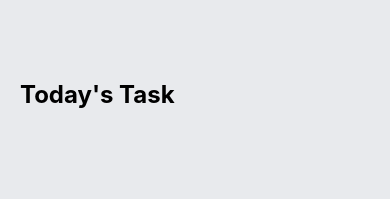
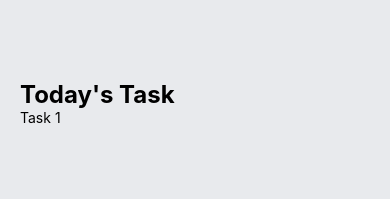
Before and after one commit to Buenaventura-Celine/todolist_react-native, a React Native app: screen / in a window 390 px wide. Shown: the top 199 px of the page. Built offline with nearby package versions, Linux system fonts and the light colour scheme.

Commit message:
Incorporated the form for the task in app.js

```diff
--- a/App.js
+++ b/App.js
@@ -1,13 +1,16 @@
 import { StatusBar } from 'expo-status-bar';
 import React from 'react';
 import { StyleSheet, Text, View } from 'react-native';
+import Task from './components/Task';
 
 export default function App() {
   return (
     <View style={styles.container}>
       <View style={styles.tasksWrapper}>
         <Text style={styles.sectionTitle}>Today's Task</Text>
-        <View style={styles.item}></View>
+        <View style={styles.item}>
+          <Task text ={'Task 1'}/>
+        </View>
       </View>
     </View>
   );
--- a/components/Task.js
+++ b/components/Task.js
@@ -1,2 +1,18 @@
 import React  from 'react';
 import { View, Text, StyleSheet } from 'react-native';
+
+const Task = (props) => {
+    return(
+        <View>
+            <Text>
+                {props.text}
+            </Text>
+        </View>
+    )
+}
+
+const styles = StyleSheet.create({
+
+});
+
+export default Task;
```
